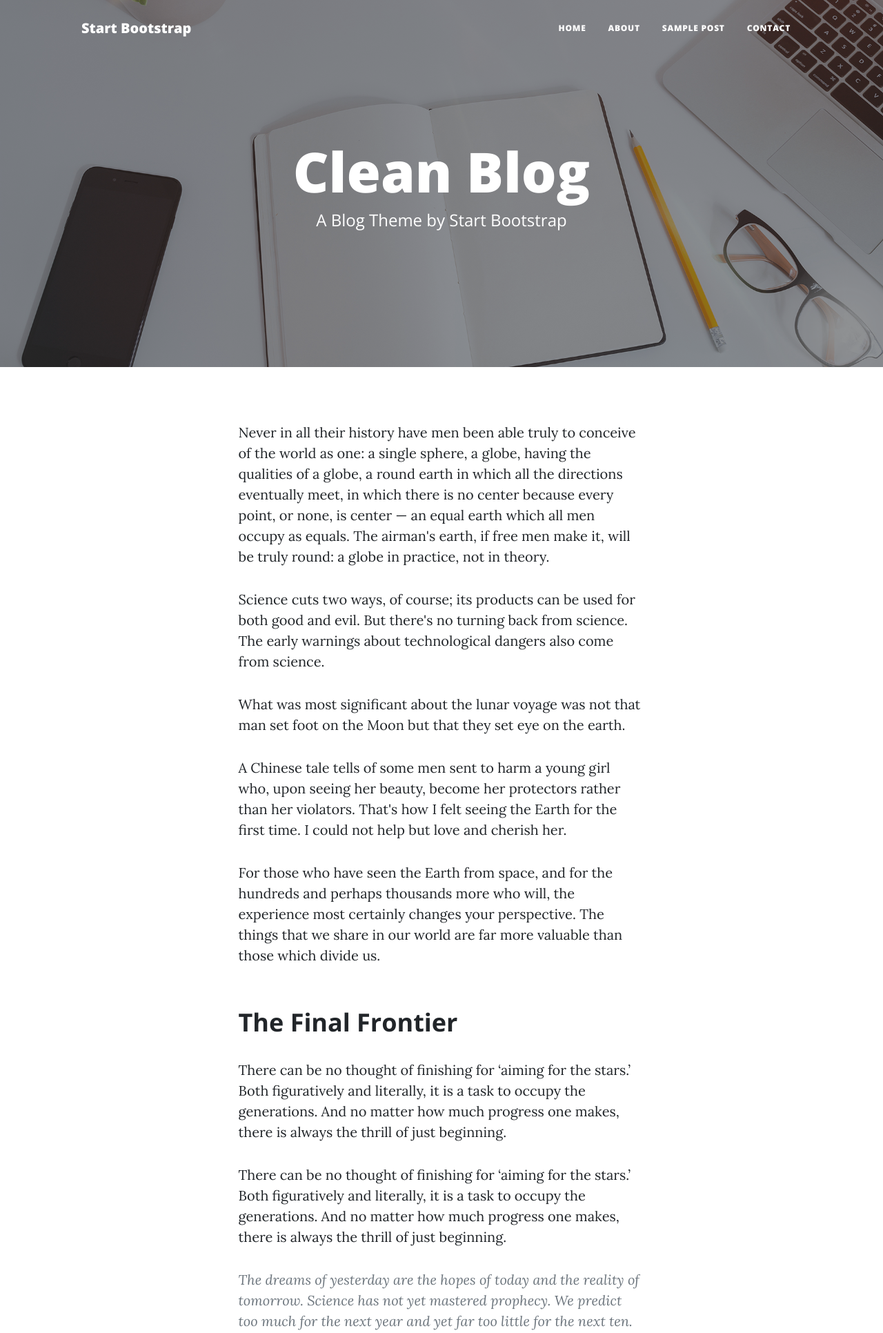
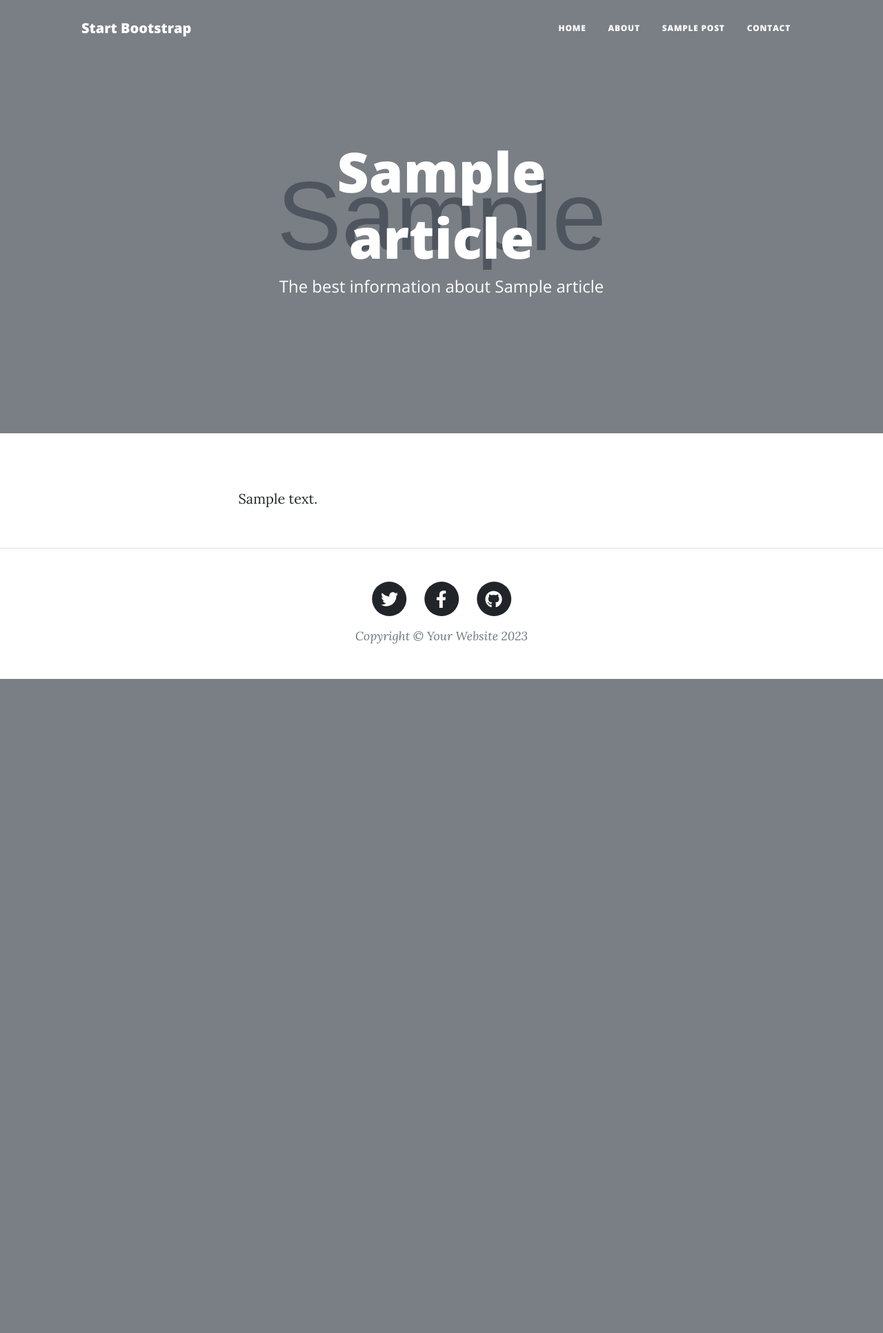
Before and after one commit to Makb84/django-article, a Django app: template blog/templates/blog/detail.html in a window 1280 px wide. Shown: the top 1932 px of the page at 69% size. After the commit the page ends 984 px from the top, so only its background shows below. Run offline with Django 4.2, Linux system fonts and the light colour scheme; the template is opened without the code that fills it: values that come from a table or form of the project are taken from there, others are empty; tables that the repository leaves empty hold one stand-in row (values such as "Sample post"); grey boxes marked "Sample" are stand-in pictures; some libraries are stand-ins or nearby versions.

Commit message:
admin farsi

```diff
--- a/blog/apps.py
+++ b/blog/apps.py
@@ -4,3 +4,4 @@
 class BlogConfig(AppConfig):
     default_auto_field = 'django.db.models.BigAutoField'
     name = 'blog'
+    verbose_name = "وبلاگ"
--- a/blog/models.py
+++ b/blog/models.py
@@ -6,18 +6,23 @@
 class Article(models.Model):
     STATUS_CHOICES = (
 
-        ('d', 'draft'),
-        ('p', 'published')
+        ('d', 'پیش نویس'),
+        ('p', 'منتشر شده')
 
     )
-    title = models.CharField(max_length=200)
-    slug = models.SlugField(max_length=100, unique=True)
-    description = models.TextField()
-    thumbnail = models.ImageField(upload_to="images")
-    publish = models.DateTimeField(default=timezone.now)
+    title = models.CharField(max_length=200, verbose_name= "عنوان مقاله")
+    slug = models.SlugField(max_length=100, unique=True, verbose_name= "آدرس مقاله")
+    description = models.TextField(verbose_name= "عنوان مقاله")
+    thumbnail = models.ImageField(upload_to="images", verbose_name= "تصویر مقاله")
+    publish = models.DateTimeField(default=timezone.now, verbose_name= "زمان انتشار")
     created = models.DateTimeField(auto_now_add=True)
     updated = models.DateTimeField(auto_now=True)
-    status = models.CharField(max_length=1, choices=STATUS_CHOICES)
+    status = models.CharField(max_length=1, choices=STATUS_CHOICES, verbose_name= "وضعیت")
+
+    class Meta:
+        verbose_name = "مقاله"
+        verbose_name_plural = "مقاله ها"
+
 
     def __srt__(self):
         return self.title
--- a/blog/templates/blog/detail.html
+++ b/blog/templates/blog/detail.html
@@ -11,13 +11,13 @@
 {% block main %}
 
     <!-- Page Header-->
-    <header class="masthead" style="background-image: url('assets/img/home-bg.jpg')">
+    <header class="masthead" style="background-image: url('{{article.thumbnail.url}}')">
         <div class="container position-relative px-4 px-lg-5">
             <div class="row gx-4 gx-lg-5 justify-content-center">
                 <div class="col-md-10 col-lg-8 col-xl-7">
                     <div class="site-heading">
-                        <h1>Clean Blog</h1>
-                        <span class="subheading">A Blog Theme by Start Bootstrap</span>
+                        <h1>{{article.title}}</h1>
+                        <span class="subheading">The best information about {{article.title}}</span>
                     </div>
                 </div>
             </div>
@@ -29,28 +29,7 @@
         <div class="container px-4 px-lg-5">
             <div class="row gx-4 gx-lg-5 justify-content-center">
                 <div class="col-md-10 col-lg-8 col-xl-7">
-                    <p>Never in all their history have men been able truly to conceive of the world as one: a single sphere, a globe, having the qualities of a globe, a round earth in which all the directions eventually meet, in which there is no center because every point, or none, is center — an equal earth which all men occupy as equals. The airman's earth, if free men make it, will be truly round: a globe in practice, not in theory.</p>
-                    <p>Science cuts two ways, of course; its products can be used for both good and evil. But there's no turning back from science. The early warnings about technological dangers also come from science.</p>
-                    <p>What was most significant about the lunar voyage was not that man set foot on the Moon but that they set eye on the earth.</p>
-                    <p>A Chinese tale tells of some men sent to harm a young girl who, upon seeing her beauty, become her protectors rather than her violators. That's how I felt seeing the Earth for the first time. I could not help but love and cherish her.</p>
-                    <p>For those who have seen the Earth from space, and for the hundreds and perhaps thousands more who will, the experience most certainly changes your perspective. The things that we share in our world are far more valuable than those which divide us.</p>
-                    <h2 class="section-heading">The Final Frontier</h2>
-                    <p>There can be no thought of finishing for ‘aiming for the stars.’ Both figuratively and literally, it is a task to occupy the generations. And no matter how much progress one makes, there is always the thrill of just beginning.</p>
-                    <p>There can be no thought of finishing for ‘aiming for the stars.’ Both figuratively and literally, it is a task to occupy the generations. And no matter how much progress one makes, there is always the thrill of just beginning.</p>
-                    <blockquote class="blockquote">The dreams of yesterday are the hopes of today and the reality of tomorrow. Science has not yet mastered prophecy. We predict too much for the next year and yet far too little for the next ten.</blockquote>
-                    <p>Spaceflights cannot be stopped. This is not the work of any one man or even a group of men. It is a historical process which mankind is carrying out in accordance with the natural laws of human development.</p>
-                    <h2 class="section-heading">Reaching for the Stars</h2>
-                    <p>As we got further and further away, it [the Earth] diminished in size. Finally it shrank to the size of a marble, the most beautiful you can imagine. That beautiful, warm, living object looked so fragile, so delicate, that if you touched it with a finger it would crumble and fall apart. Seeing this has to change a man.</p>
-                    <a href="#!"><img class="img-fluid" src="assets/img/post-sample-image.jpg" alt="..." /></a>
-                    <span class="caption text-muted">To go places and do things that have never been done before – that’s what living is all about.</span>
-                    <p>Space, the final frontier. These are the voyages of the Starship Enterprise. Its five-year mission: to explore strange new worlds, to seek out new life and new civilizations, to boldly go where no man has gone before.</p>
-                    <p>As I stand out here in the wonders of the unknown at Hadley, I sort of realize there’s a fundamental truth to our nature, Man must explore, and this is exploration at its greatest.</p>
-                    <p>
-                        Placeholder text by
-                        <a href="http://spaceipsum.com/">Space Ipsum</a>
-                        &middot; Images by
-                        <a href="https://www.flickr.com/photos/nasacommons/">NASA on The Commons</a>
-                    </p>
+                    {{article.description|linebreaks}}
                 </div>
             </div>
         </div>
--- a/blog/templates/blog/home.html
+++ b/blog/templates/blog/home.html
@@ -29,12 +29,13 @@
                     <div class="post-preview">
                         <a href="{% url 'blog:detail' article.slug%}">
                             <h2 class="post-title">{{article.title}}</h2>
-                            <h3 class="post-subtitle">{{article.description}}</h3>
+                            <h3 class="post-subtitle">{{article.description|truncatewords:30}}</h3>
                         </a>
                         <p class="post-meta">
-                            {{article.publish}}
+
                             نوشته شده توسط :
                             <a href="#!">خدادوست</a>
+                            {{article.publish}}
 
                         </p>
                     </div>
--- a/blog/views.py
+++ b/blog/views.py
@@ -1,4 +1,4 @@
-from django.shortcuts import render
+from django.shortcuts import render, get_object_or_404
 from django.http import HttpResponse, JsonResponse
 from .models import Article
 
@@ -79,7 +79,8 @@
 
     context = {
         # "articles": Article.objects.all()
-        "article": Article.objects.get(slug=slug)
+        # "article": Article.objects.get(slug=slug)
+        "article": get_object_or_404(Article, slug=slug, status="p")
     }
 
     return render(request, "blog/detail.html", context)
--- a/config/settings.py
+++ b/config/settings.py
@@ -107,9 +107,9 @@
 # Internationalization
 # https://docs.djangoproject.com/en/4.2/topics/i18n/
 
-LANGUAGE_CODE = 'en-us'
+LANGUAGE_CODE = 'fa-ir'
 
-TIME_ZONE = 'UTC'
+TIME_ZONE = 'Asia/Tehran'
 
 USE_I18N = True
 
```
